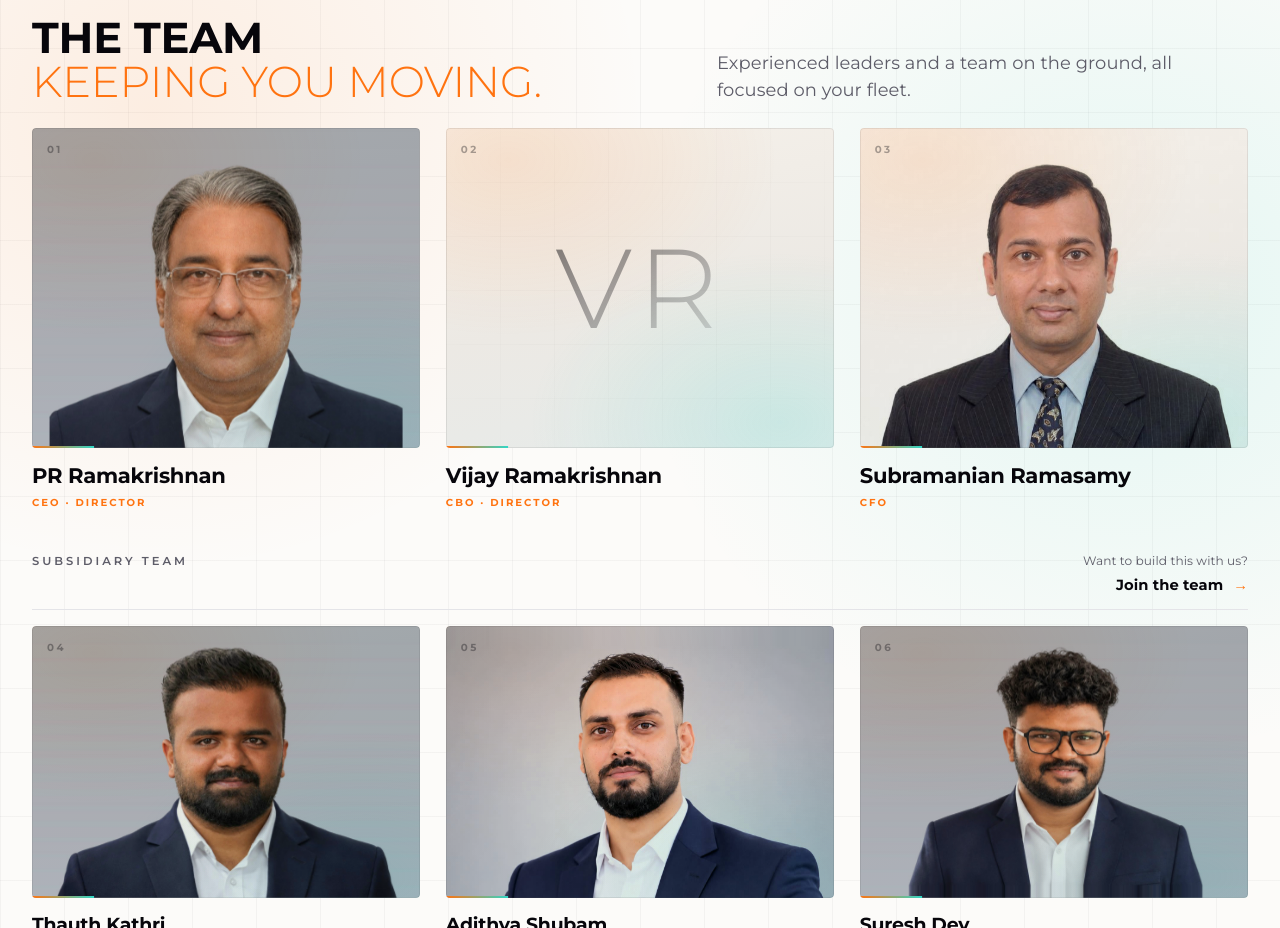
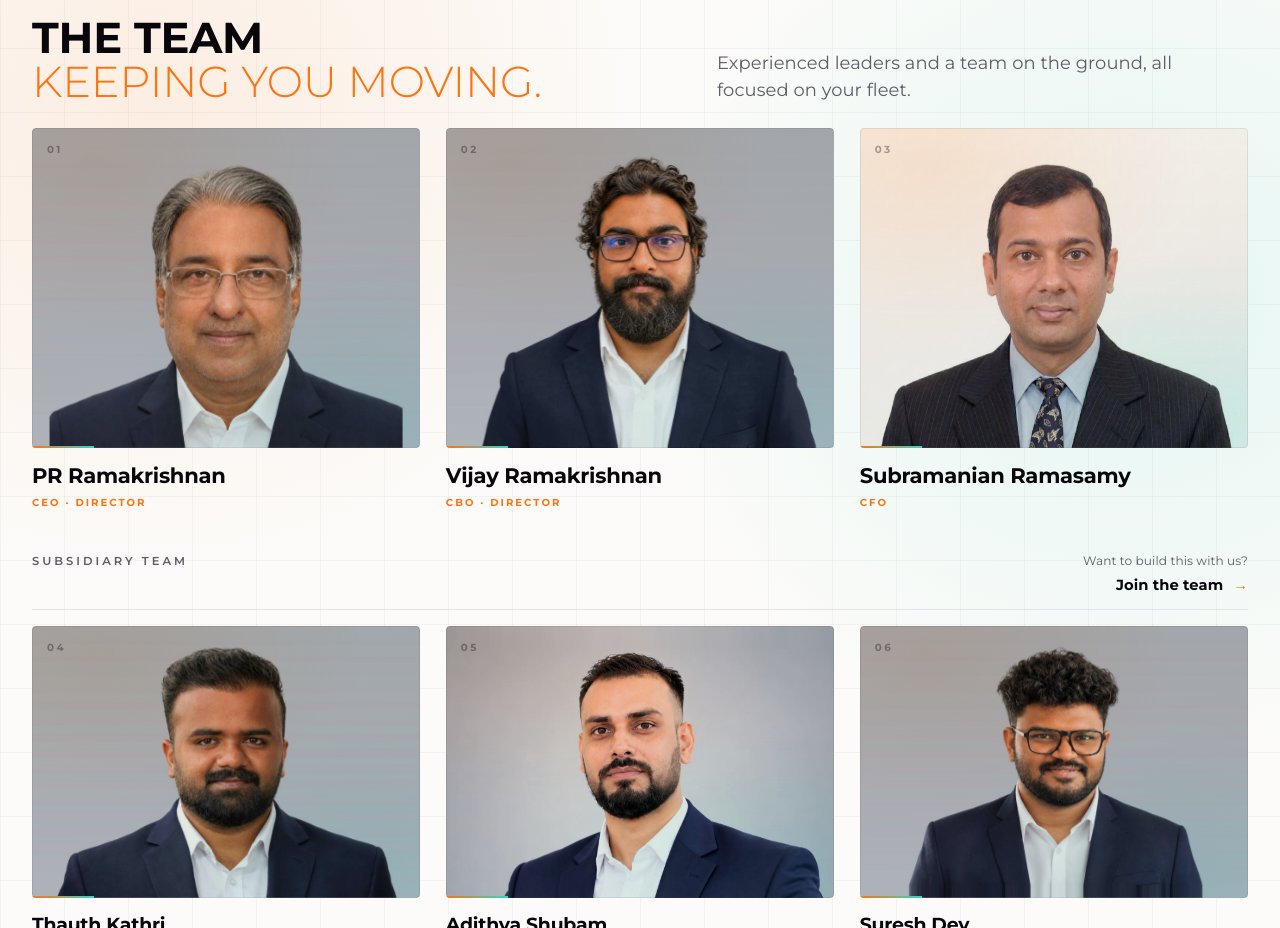
Before and after one commit to Nemi52344/Idelivery-website, a plain HTML site: page about.html in a window 1280 px wide. Shown: the part 2480-3408 px from the top of the page. Drawn offline with Linux system fonts and the light colour scheme.

Commit message:
Add Vijay's headshot, built to match Suresh and Thauth
Vijay was the last monogram on the team page. His photograph came in
on a navy background in a white shirt, so it went through the same
route as the others: navy suit and open-collar white shirt generated
from his own photo, background removed, and composited onto the grey
gradient the other cards share.

The supplied frame cut his shoulders off, which would have left him
floating on the card, so the shot was widened before compositing.
Only the backdrop and the suit were extended; his face, glasses,
beard and hair are untouched.

Measured against the other two rather than eyeballed. Head width
32.6% of the card against Suresh 31.8% and Thauth 32.7%, crown at
9.0% against 9.2% for both, head centre within six pixels of theirs,
and the shoulders run to the bottom edge as they do on every card.

Co-Authored-By: Claude Opus 5 <noreply@anthropic.com>

```diff
--- a/about.html
+++ b/about.html
@@ -80,7 +80,7 @@
           <div class="lc-body"><span class="lc-role">CEO &middot; Director</span><b>PR Ramakrishnan</b></div>
         </article>
         <article class="lead-card reveal d1">
-          <figure class="lc-photo lc-mono" aria-hidden="true"><span class="lc-idx">02</span><span class="lc-ini">VR</span></figure>
+          <figure class="lc-photo"><span class="lc-idx" aria-hidden="true">02</span><img src="img/team/vijay.jpg" alt="Vijay Ramakrishnan" loading="lazy"></figure>
           <div class="lc-body"><span class="lc-role">CBO &middot; Director</span><b>Vijay Ramakrishnan</b></div>
         </article>
         <article class="lead-card reveal d2">
```
Also changed, not shown: img/team/vijay.jpg (added).
